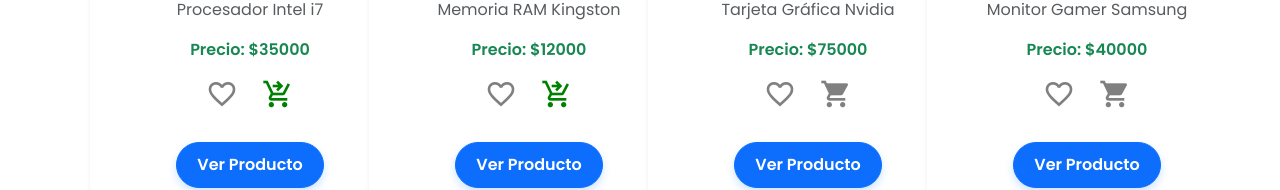
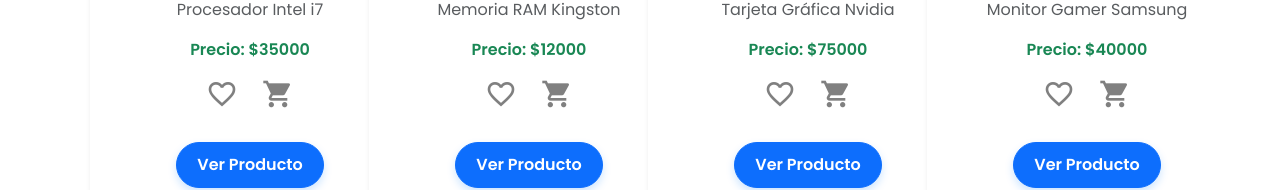
Before and after one commit to LucasAlderete/tpo-api-uade-frontend, a React (Vite) app: page / in a window 1280 px wide. Shown: the part 412-602 px from the top of the page. Built offline with nearby package versions, Linux system fonts and the light colour scheme; data requests are answered from the project's data file.

Commit message:
changed to get user id

```diff
--- a/src/components/ProductCard.jsx
+++ b/src/components/ProductCard.jsx
@@ -12,12 +12,12 @@ const ProductCard = ({ product, onViewProduct }) => {
     navigate(`/product/${product.product_id}`);
   };
 
+  const userData = JSON.parse(localStorage.getItem('userData'));
   useEffect(() => {
     const fetchCart = async () => {
       const favorites = JSON.parse(localStorage.getItem('local-favorites')) || [];
-      const cart = await cartService.getCart(1);
+      const cart = await cartService.getCart(userData.id);
       const items = cart.items;
-      console.log()
 
       setIsFavorite(favorites.includes(product.product_id));
 
@@ -63,10 +63,10 @@ const ProductCard = ({ product, onViewProduct }) => {
 
   const handleAddToCart = async () => {
     if (isCart) {
-      await cartService.removeProduct(1,product.product_id);
+      await cartService.removeProduct(userData.id,product.product_id);
       setIsCart(false);
     } else {
-      const response = await cartService.addProduct(1,product.product_id);
+      const response = await cartService.addProduct(userData.id,product.product_id);
       if (response.success) {
         setIsCart(true);
       } else {
```
